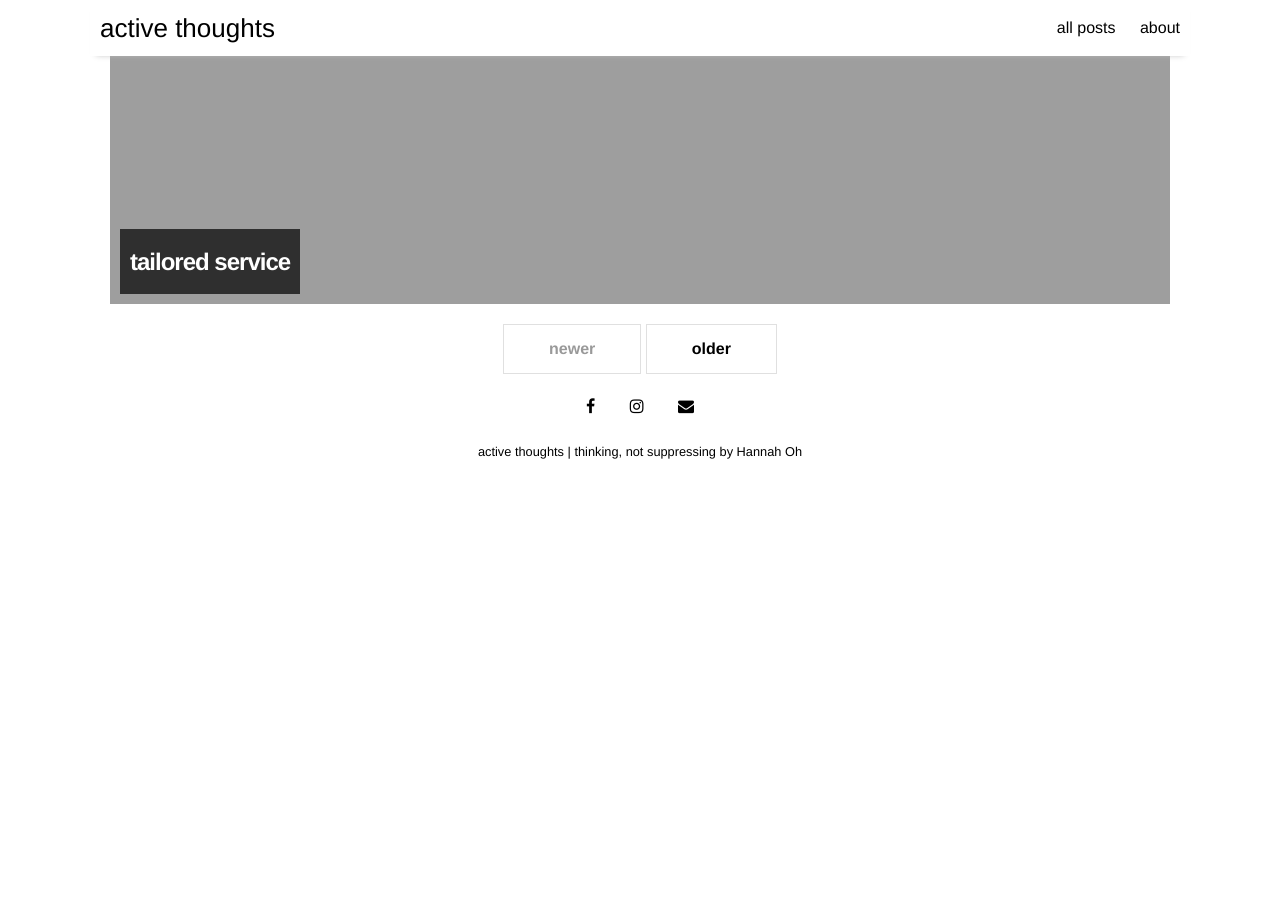
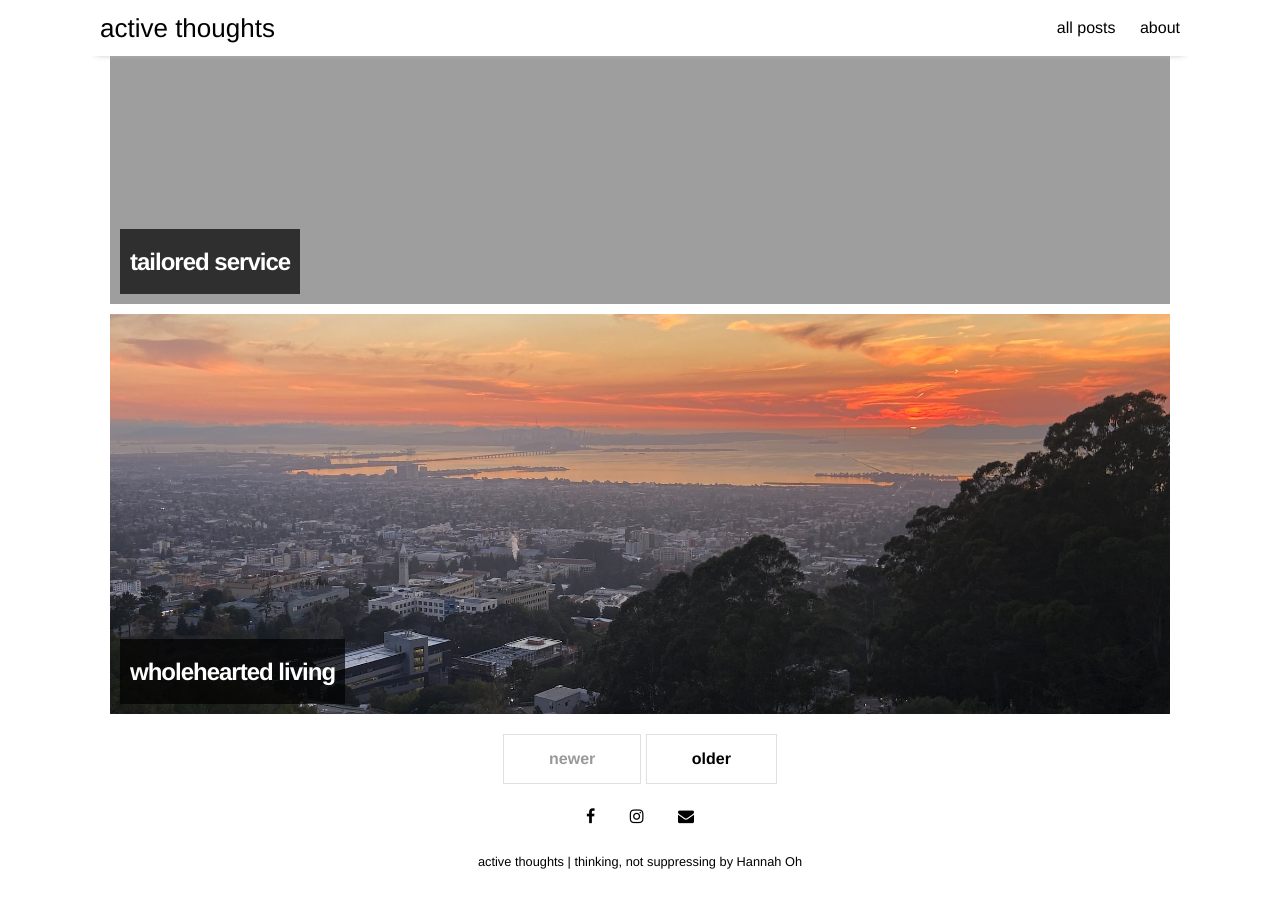
Before and after one commit to thoughtshso/blog, a Jekyll site: the page built from index.html, in a window 1280 px wide and 900 px high, scrolled down 577 px. Built offline with Jekyll 4.4.1, drawn with Linux system fonts in a browser that asks for light colours; nearby versions of some CDN libraries; the list of posts is cut into pages by our own code; before the commit the page ends 1067 px from its top, so only the background shows below that.

Commit message:
[config] update build and pagination

```diff
--- a/_config.yml
+++ b/_config.yml
@@ -1,10 +1,10 @@
 # Site Build Settings
 
 # jekyll-paginate configuration
-paginate:            2
+paginate:            3
 
 # Build settings
-url:                 https://blog.hannahsooah.com/
+url:                 https://blog.hannahsooah.com
 markdown:            kramdown  # default Markdown renderer for Jekyll
 highlighter:         rouge  # default Ruby highlighter for Jekyll
 permalink:           /:title
```
